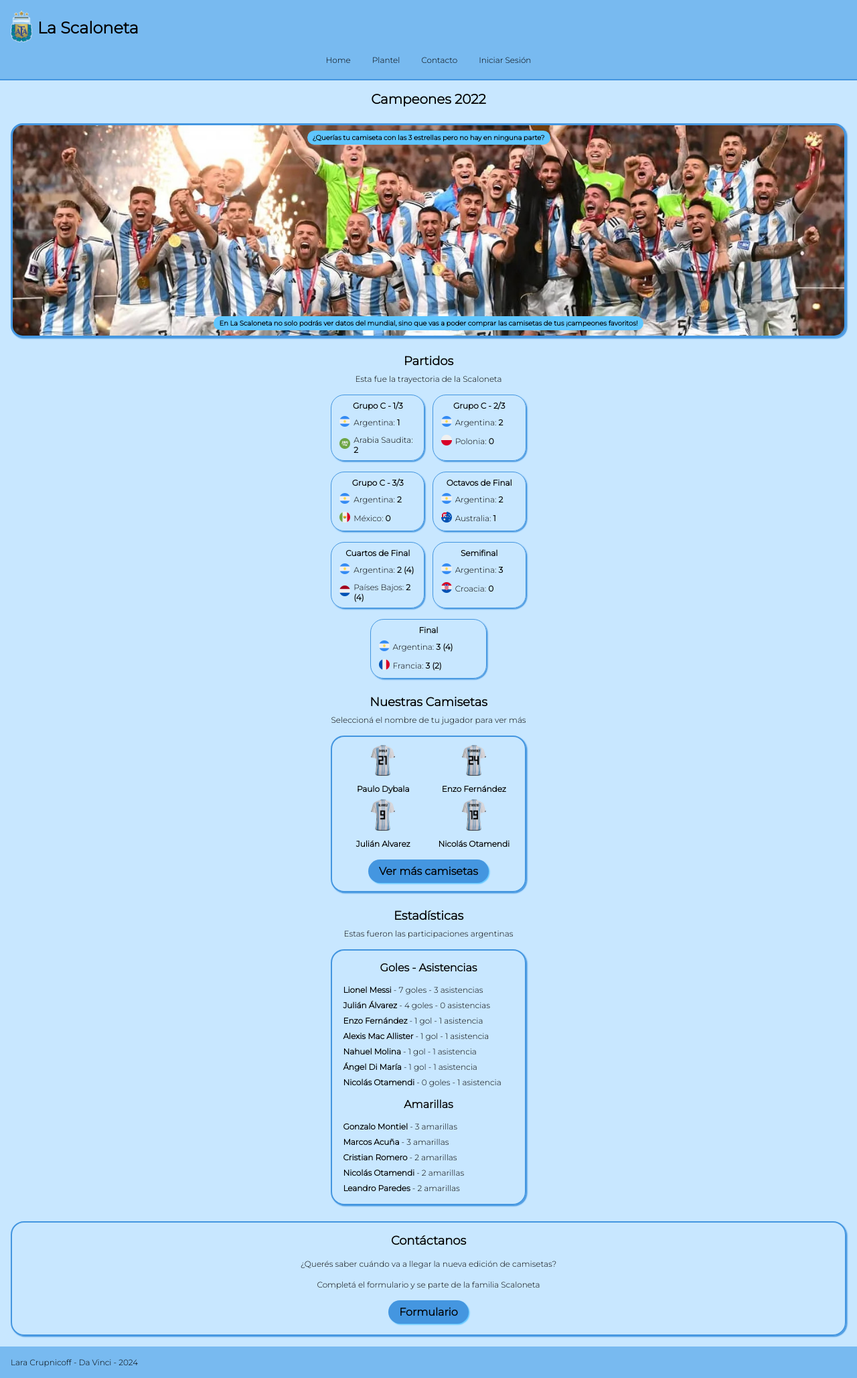
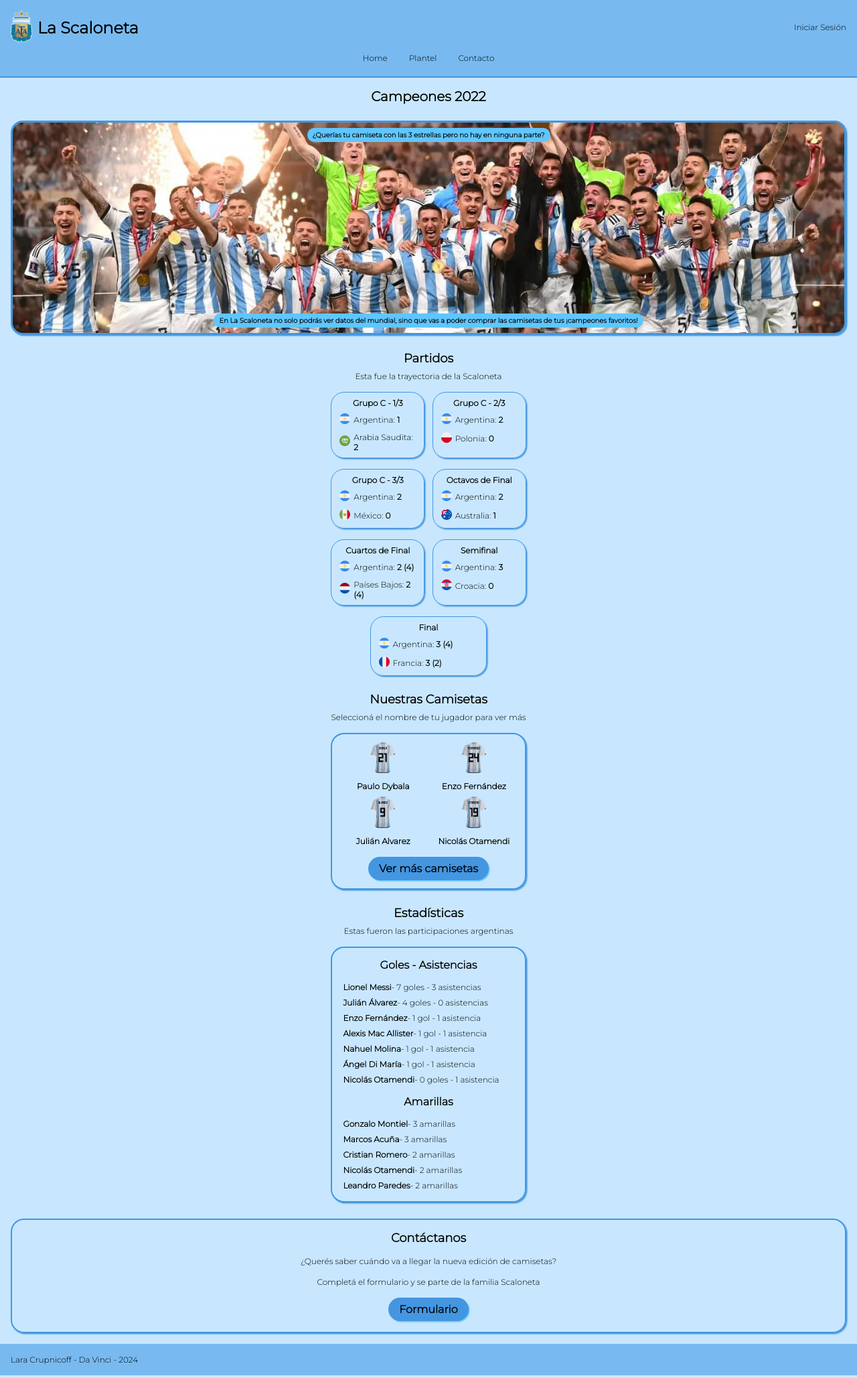
Before and after one commit to EmilioBensignor/LaScaloneta, a PHP site: page / in a window 1280 px wide. Shown: the whole page at 67% size. Run offline with PHP 8.4, Linux system fonts and the light colour scheme.

Commit message:
Fix Header

```diff
--- a/css/style.css
+++ b/css/style.css
@@ -23,6 +23,13 @@ header {
 .headerSuperior {
     display: flex;
     align-items: center;
+    justify-content: space-between;
+}
+
+.headerSuperior > div {
+    display: flex;
+    align-items: center;
+    gap: 0.5rem;
 }
 
 .divLogo img {
@@ -31,7 +38,6 @@ header {
 
 h1 {
     font-size: 1.5rem;
-    margin-left: 0.5rem;
 }
 
 h2 {
@@ -65,6 +71,7 @@ ul {
 }
 
 ul li {
+    display: flex;
     border-radius: 20px;
     padding: 0.25rem 0.75rem;
     transition: all 0.3s;
@@ -74,10 +81,19 @@ ul li:hover {
     background-color: #C8E7FF;
 }
 
-ul li a {
+ul li a, .iniciar {
     text-decoration: none;
     color: black;
     font-size: 0.75rem;
+}
+
+.iniciar {
+    border-bottom: 1px solid transparent;
+    transition: all 0.3s;
+}
+
+.iniciar:hover {
+    border-color: #C8E7FF;
 }
 
 footer {
--- a/index.php
+++ b/index.php
@@ -26,13 +26,15 @@ $arrayRutas = [
 
 if (!isset($arrayRutas[$ruta])) {
     $ruta = '404';
-};
+}
+;
 
 $configurarRuta = $arrayRutas[$ruta];
 ?>
 
 <!DOCTYPE html>
 <html lang="es">
+
 <head>
     <meta charset="UTF-8">
     <meta http-equiv="X-UA-Compatible" content="IE=edge">
@@ -40,28 +42,31 @@ $configurarRuta = $arrayRutas[$ruta];
     <link rel="icon" href="favicon.ico" sizes="any">
     <link rel="icon" href="favicon.svg" type="image/svg+xml">
     <link rel="apple-touch-icon" href="favicon.png">
-    <title><?=$configurarRuta['titulo'];?> | Argentina Campeón</title>
+    <title><?= $configurarRuta['titulo']; ?> | Argentina Campeón</title>
     <link rel="preconnect" href="https://fonts.googleapis.com">
     <link rel="preconnect" href="https://fonts.gstatic.com" crossorigin>
     <link href="https://fonts.googleapis.com/css2?family=Montserrat:wght@300&display=swap" rel="stylesheet">
     <link rel="stylesheet" href="css/style.css">
 </head>
+
 <body>
     <header>
         <div class="headerSuperior">
-            <div class="divLogo">
-                <img src="images/logoArg.png" alt="escudo-argentina">
+            <div>
+                <div class="divLogo">
+                    <img src="images/logoArg.png" alt="escudo-argentina">
+                </div>
+                <h1>
+                    La Scaloneta
+                </h1>
             </div>
-            <h1>
-                La Scaloneta
-            </h1>
+            <a class="iniciar" href="admin/index.php?s=iniciar-sesion">Iniciar Sesión</a>
         </div>
         <nav>
             <ul>
                 <li><a href="index.php?s=home">Home</a></li>
                 <li><a href="index.php?s=plantilla">Plantel</a></li>
                 <li><a href="index.php?s=contacto">Contacto</a></li>
-                <li><a href="admin/index.php?s=iniciar-sesion">Iniciar Sesión</a></li>
             </ul>
         </nav>
     </header>
@@ -72,4 +77,5 @@ $configurarRuta = $arrayRutas[$ruta];
         <p>Lara Crupnicoff - Da Vinci - 2024</p>
     </footer>
 </body>
+
 </html>
```
